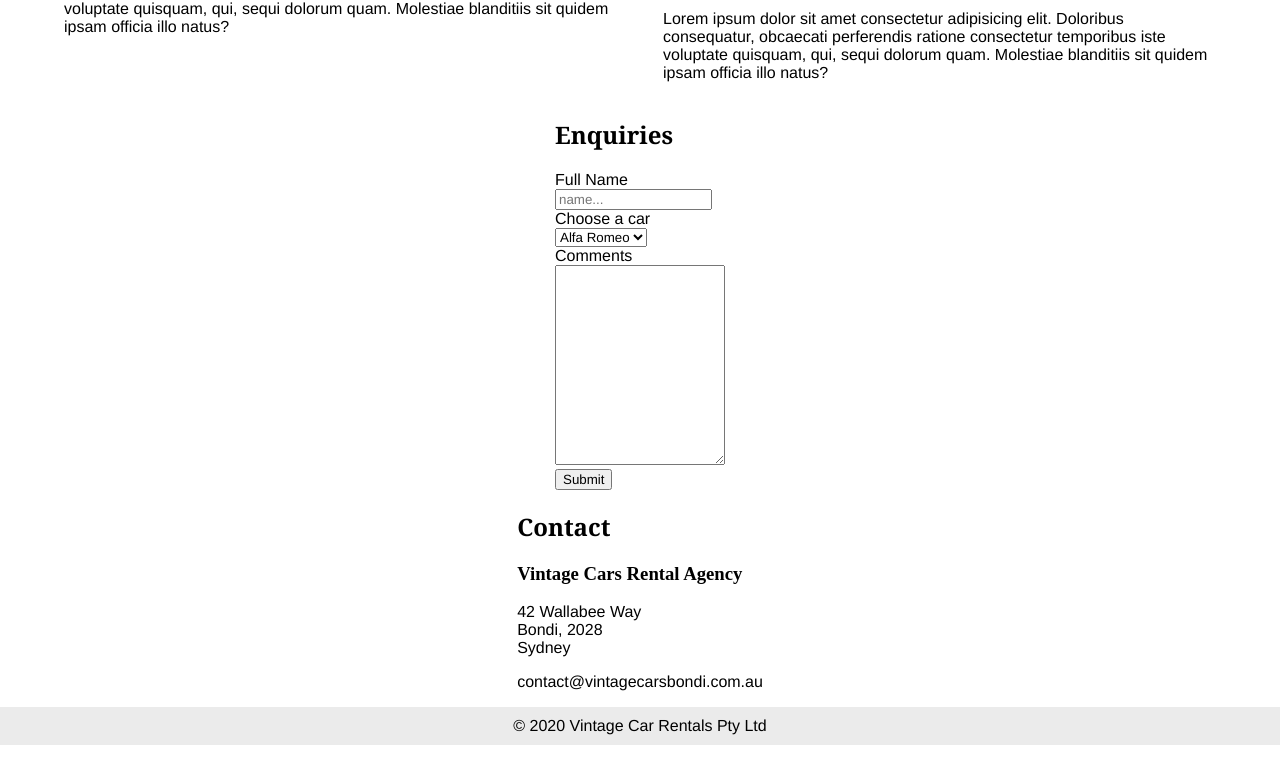
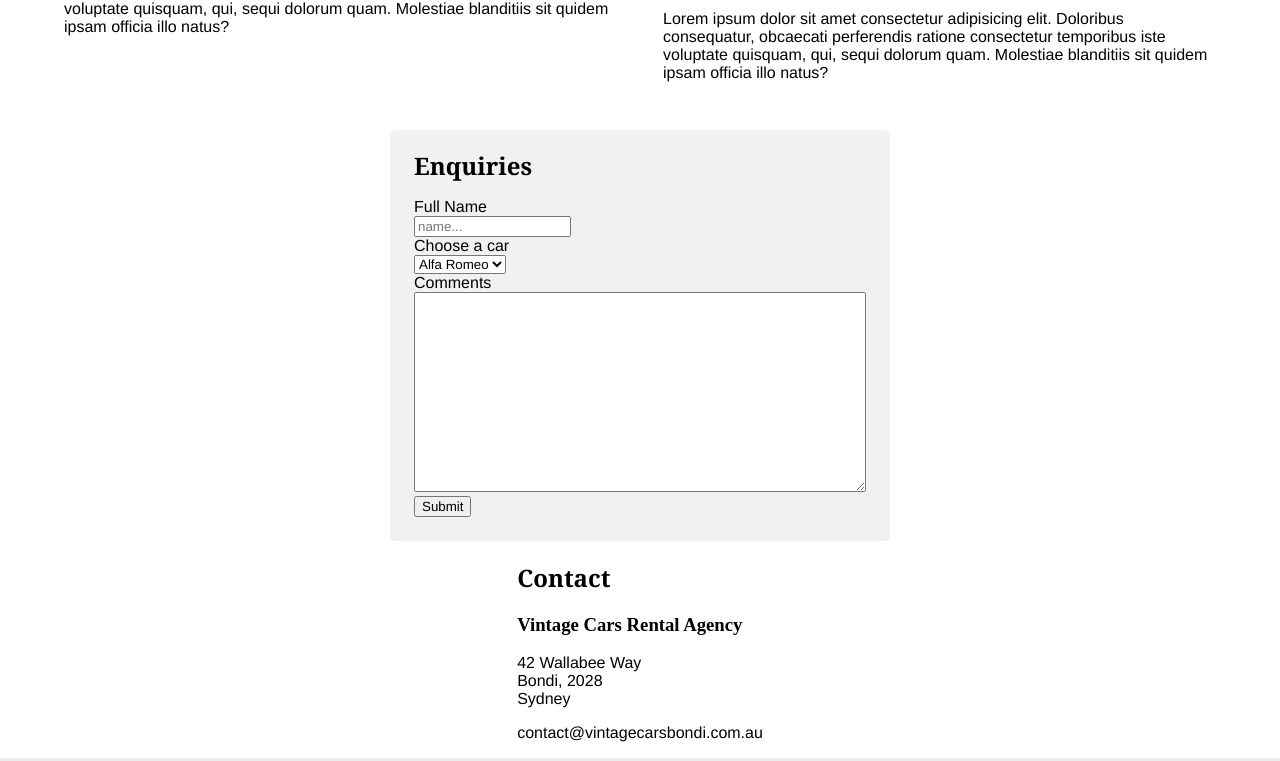
Before and after one commit to f-a-n/vintage-cars, a plain HTML site: page index.html in a window 1280 px wide. Shown: the part 1287-2048 px from the top of the page. Drawn offline with Linux system fonts and the light colour scheme.

Commit message:
styled form a little

```diff
--- a/index.html
+++ b/index.html
@@ -56,9 +56,9 @@
         </div>
 
         <div class="container" id="enquiries">
-            <h2>Enquiries</h2>
 
             <div class="form-container">
+                <h2>Enquiries</h2>
                 <form action="#">
 
 
--- a/public/styles.css
+++ b/public/styles.css
@@ -82,11 +82,22 @@ footer p {
 .card img {
     width: 100%;
     height: auto;
+    border-radius: 4px;
 }
 
 .form-container {
     width: 100%;
-    margin: auto;
+    min-width: 500px;
+    background-color: #f1f1f1;
+    padding: 1.5em;
+    border-radius: 5px;
+    margin-top: 2em;
+}
+
+.form-container h2{
+    line-height: 1;
+    padding-top: 0;
+    margin-top:0;
 }
 
 button, label, input, select, textarea {
```
